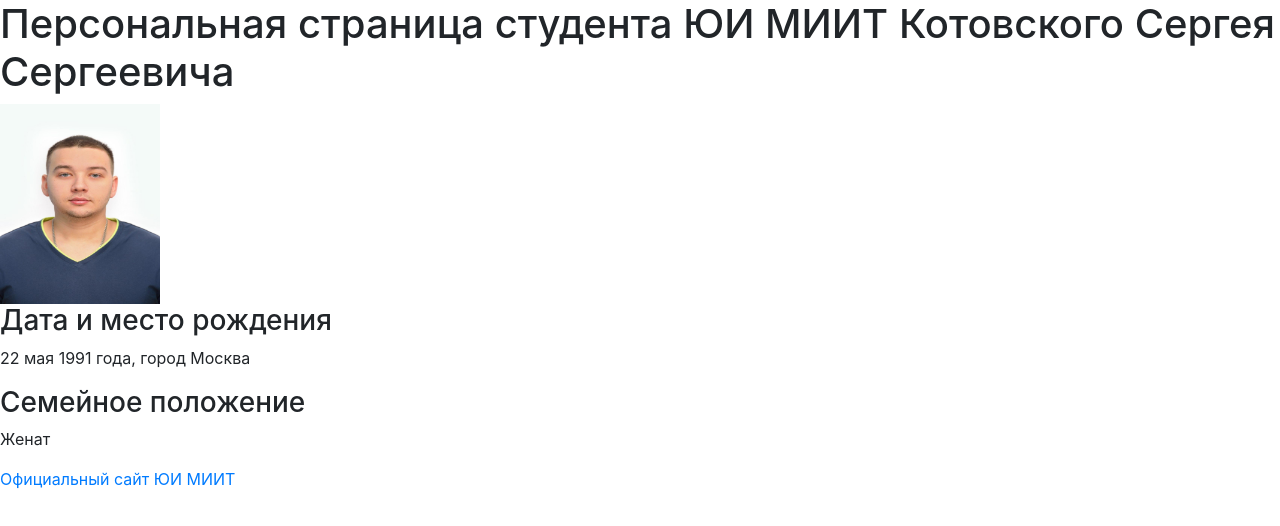
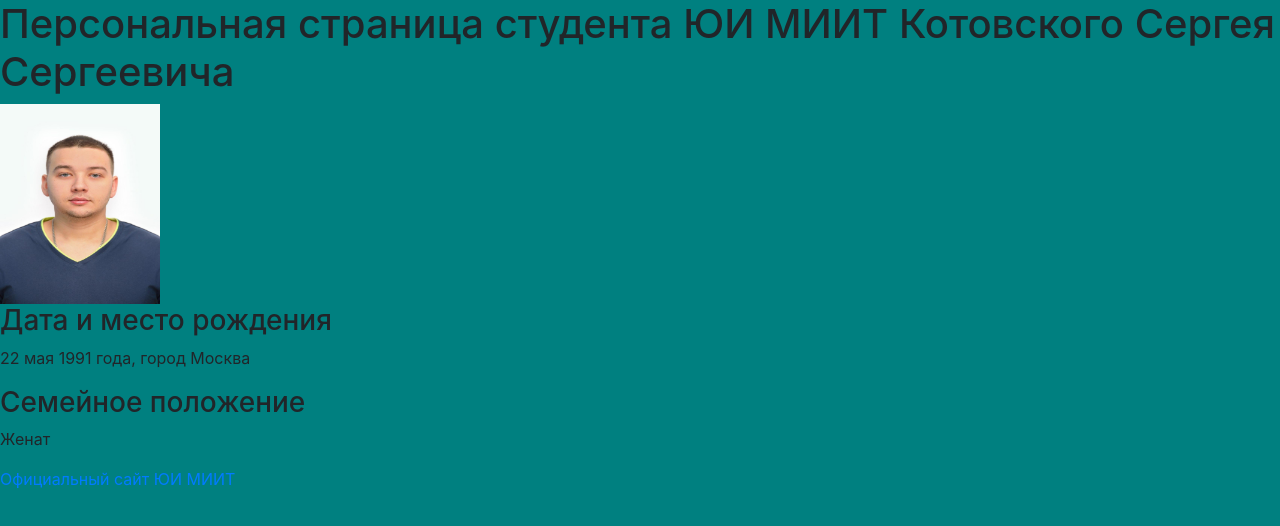
Before and after one commit to LSKotovskaya/LSKotovskaya.github.io, a plain HTML site: page index.html in a window 1280 px wide. Drawn offline with nearby package versions, Linux system fonts and the light colour scheme.

Commit message:
BG Color

```diff
--- a/index.html
+++ b/index.html
@@ -14,7 +14,7 @@
   <title>Персональная страница студента ЮИ МИИТ Котовского Сергея Сергеевича</title>
 </head>
 
-<body>
+<body style="background-color: #008080">
 <h1>Персональная страница студента ЮИ МИИТ Котовского Сергея Сергеевича</h1>
 <img width = "160" height = "200" src="./assets/photo.jpg">
 <h3>Дата и место рождения</h3>
```
